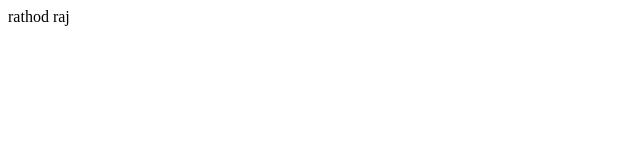
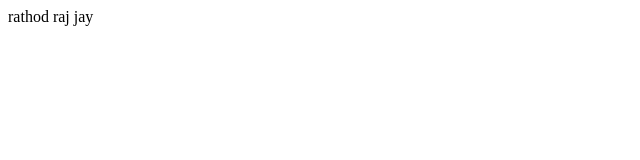
Before and after one commit to Harshsolanki05/bootstrap, a plain HTML site: page New folder/hello.html in a window 1280 px wide. Shown: the full height of the page, 0-640 px from the left. Drawn offline with Linux system fonts and the light colour scheme.

Commit message:
"jay change name"

```diff
--- a/New folder/hello.html
+++ b/New folder/hello.html
@@ -6,6 +6,6 @@
     <title>Document</title>
 </head>
 <body>
-    rathod raj
+    rathod raj jay
 </body>
 </html>
```
